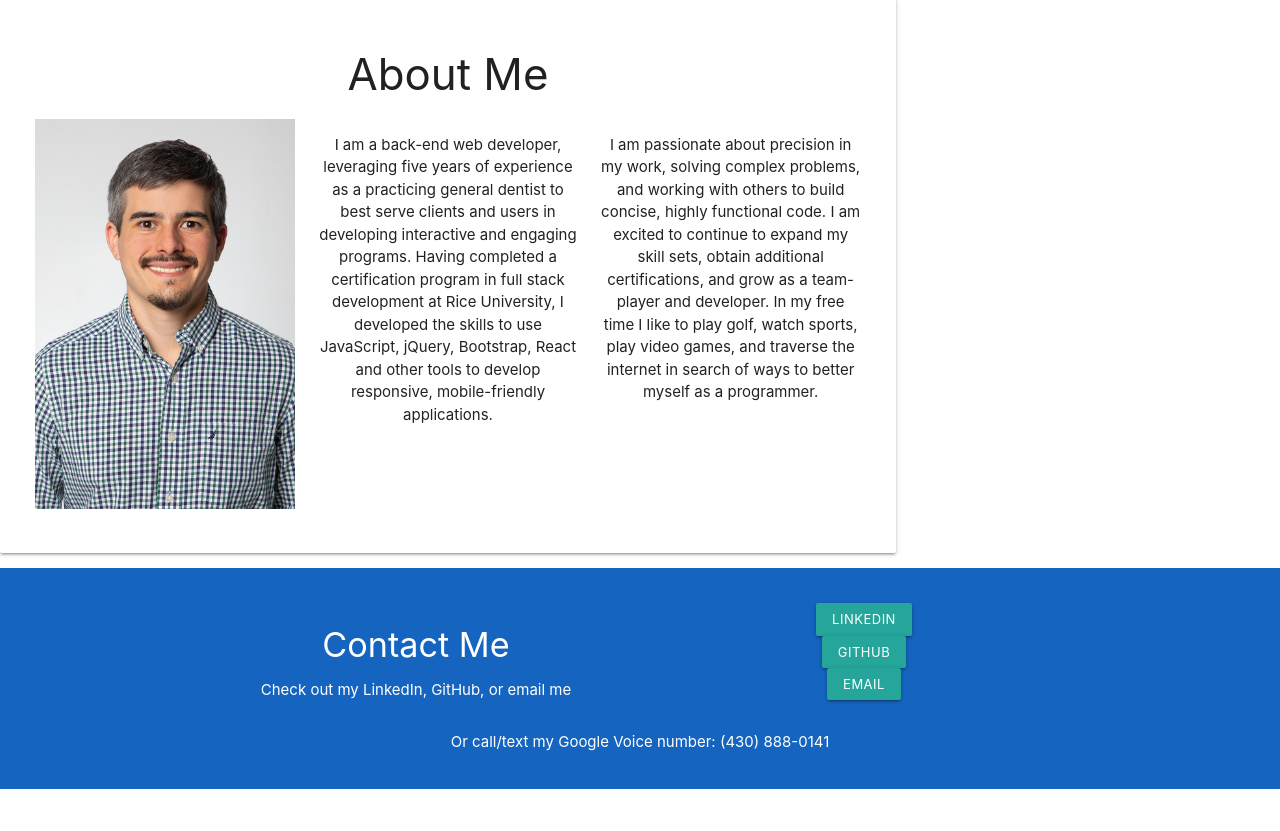
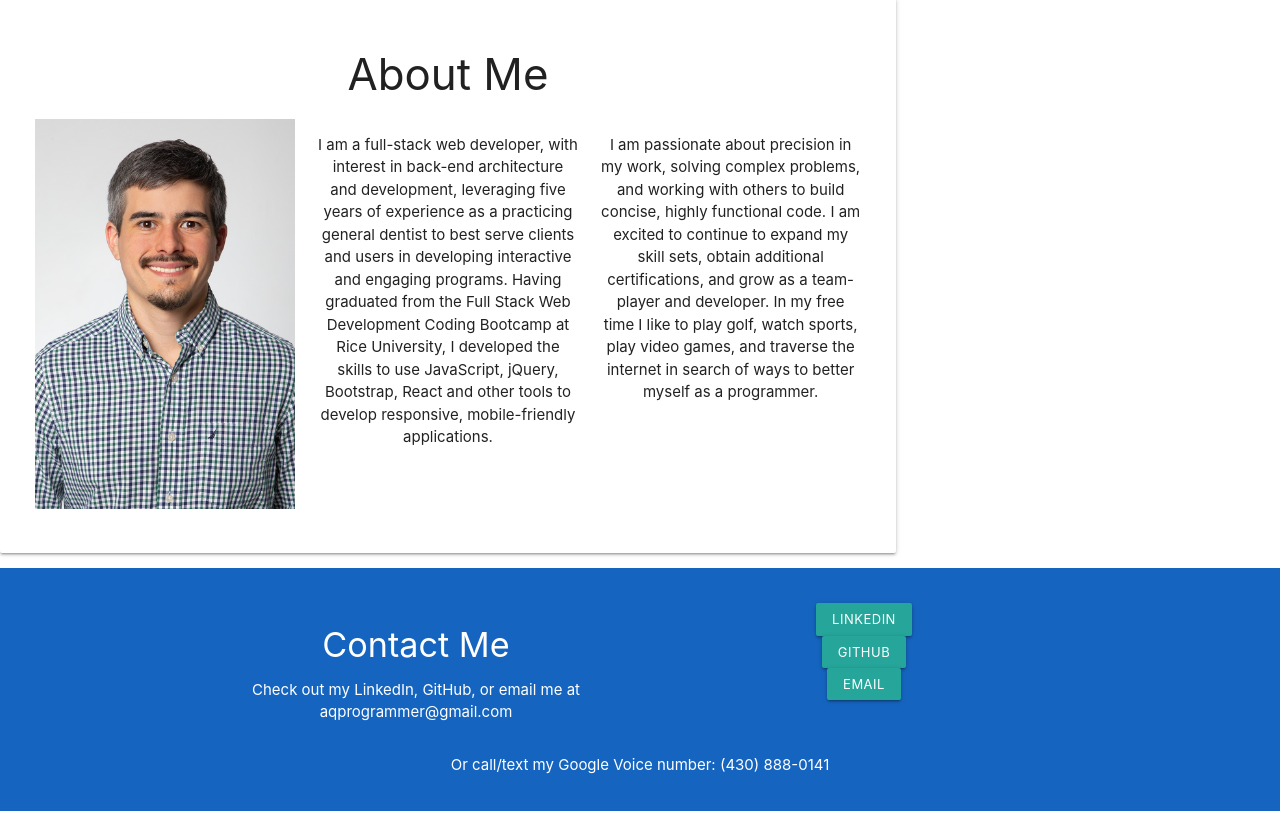
Before and after one commit to the64man1/React_Portfolio, a React (Create React App) app: page / in a window 1280 px wide. Shown: the part 634-1465 px from the top of the page. Before the commit the page ends 1443 px from the top, so only its background shows below. Built offline with nearby package versions, Linux system fonts and the light colour scheme.

Commit message:
add descriptions and email

```diff
--- a/src/components/aboutme.js
+++ b/src/components/aboutme.js
@@ -8,9 +8,8 @@ function AboutMe() {
       <div class="row aboutmebox">
         <img src="images/Max Quintanilla 019 R web.jpg" class = "col s12 m4" id="picofmax" alt="Pic of Max" />
         <p class = "col s12 m4">
-            I am a back-end web developer, leveraging five years of experience as a practicing general dentist to best serve
-            clients and users in developing interactive and engaging programs. Having completed a certification program
-            in full stack development at Rice University, I developed the skills to use JavaScript, jQuery, Bootstrap, React
+            I am a full-stack web developer, with interest in back-end architecture and development, leveraging five years of experience as a practicing general dentist to best serve
+            clients and users in developing interactive and engaging programs. Having graduated from the Full Stack Web Development Coding Bootcamp at Rice University, I developed the skills to use JavaScript, jQuery, Bootstrap, React
             and other tools to develop responsive, mobile-friendly applications.
         </p>
         <p class = "col s12 m4">
--- a/src/components/footer.js
+++ b/src/components/footer.js
@@ -8,7 +8,7 @@ function Footer() {
             <div class="row">
                 <div class="col l6 s12">
                     <h4 class="white-text">Contact Me</h4>
-                    <p class="white-text">Check out my LinkedIn, GitHub, or email me</p>
+                    <p class="white-text">Check out my LinkedIn, GitHub, or email me at aqprogrammer@gmail.com</p>
                 </div>
                 <div class="l4 offset-l1 s12">
                     <ul>
--- a/src/components/project.js
+++ b/src/components/project.js
@@ -5,42 +5,42 @@ function Project() {
     const projects = [
         {
             name: 'Galleria',
-            description: 'E-commerce website for buying and selling art',
+            description: 'An e-commerce website for buying and selling art. The website employs the Handlebars engine to render gallery content, MySQL to store data, and Express for routing.',
             github: 'https://github.com/kthendavid04/gallery',
             deployed: 'https://whispering-river-42546.herokuapp.com/',
             image: 'images/Galleria.png'
         },
         {
             name: 'Gooberville-Foods',
-            description: 'A website where users can search for recipes and save recipes and comments for later',
+            description: 'A website where users can search for recipes and save recipes and comments for later. Application makes use of third-part APIs to find recipes and local storage for saving recipes and comments.',
             github: 'https://github.com/the64man1/Gooberville-Foods',
             deployed: 'https://the64man1.github.io/Gooberville-Foods/',
             image: 'images/Gooberville Food New.png'
         },
         {
             name: 'Tech Blog',
-            description: 'A simple full-stack blog website built using MVC convention',
+            description: 'A simple full-stack blog website built using MVC convention. User accounts and posts are stored in MySQL database, with Sequelize as the ORM, and the Handlebars engine is used to dynamically update content.',
             github: 'https://github.com/the64man1/Tech_Blog',
             deployed: 'https://aq-tech-blog.herokuapp.com/',
             image: 'images/Tech Blog.png'
         },
         {
             name: 'Workout Tracker',
-            description: 'Track your workouts using MongoDB to store your history',
+            description: 'Track your workouts using MongoDB to store your history. Application uses MongoDB to store data, with Mongoose as the ODM',
             github: 'https://github.com/the64man1/Workout_Tracker',
             deployed: 'https://aq-fitness-tracker.herokuapp.com/',
             image: 'images/Workout Tracker.png'
         },
         {
             name: 'Budget Tracker',
-            description: 'Progressive Web App for tracking your budget, even if offline',
+            description: 'Progressive Web App for tracking your budget, even if offline. Implements a service worker to cache data and IndexDB to store data while offline.',
             github: 'https://github.com/the64man1/Budget_Tracker',
             deployed: 'https://aq-budget-tracker.herokuapp.com/',
             image: 'images/Budget Tracker.png'
         },
         {
             name: 'Employee Tracker',
-            description: 'Biuld and manage a SQL database of employees through the command line',
+            description: 'Biuld and manage a SQL database of employees through the command line. Application uses Inquirer Node package to handle user input and stores data in a MySQL database.',
             github: 'https://github.com/the64man1/Employee-Tracker',
             deployed: 'https://youtu.be/05w6EtnzdvE',
             image: 'images/Employee Tracker.png'
```
